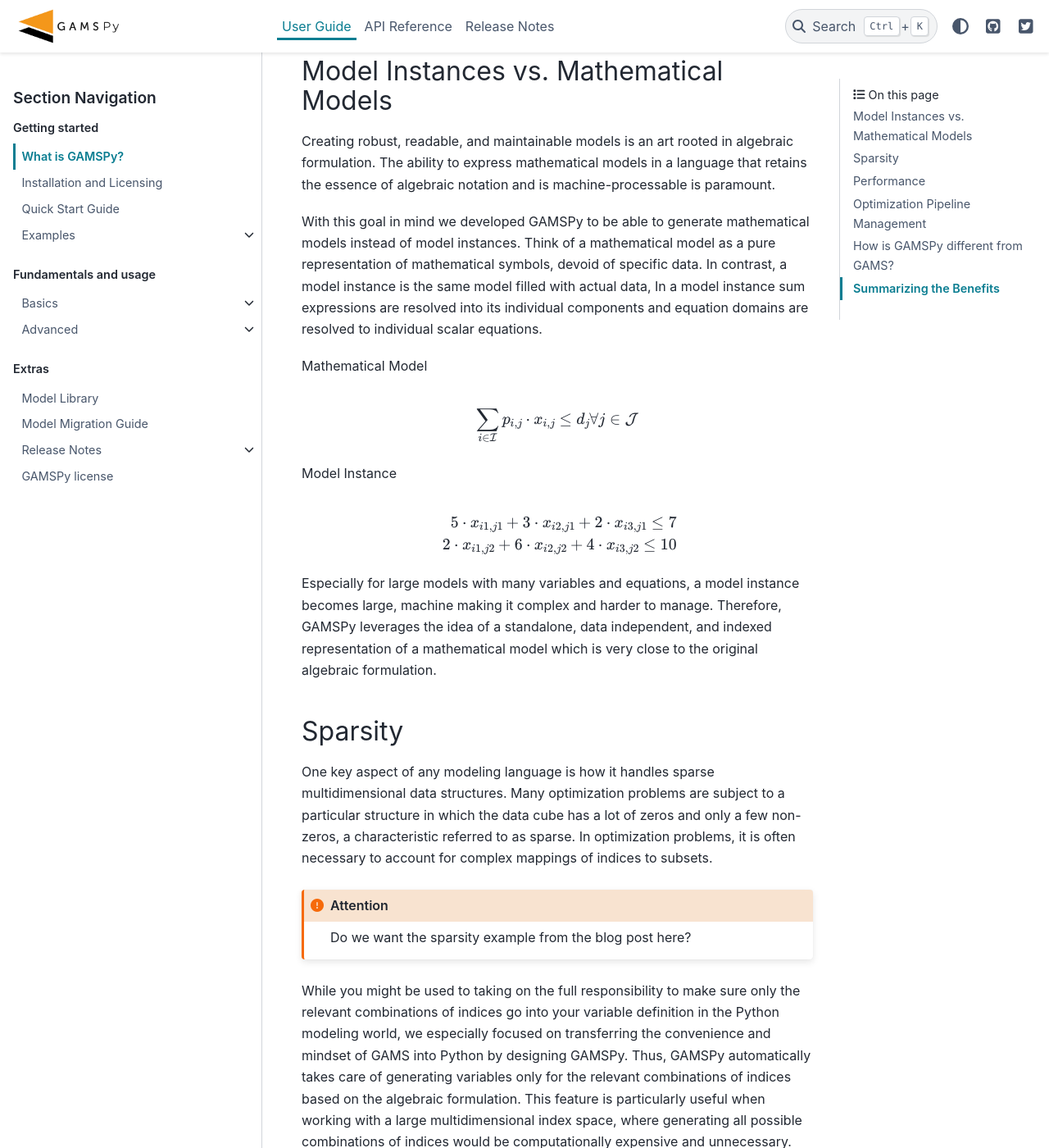
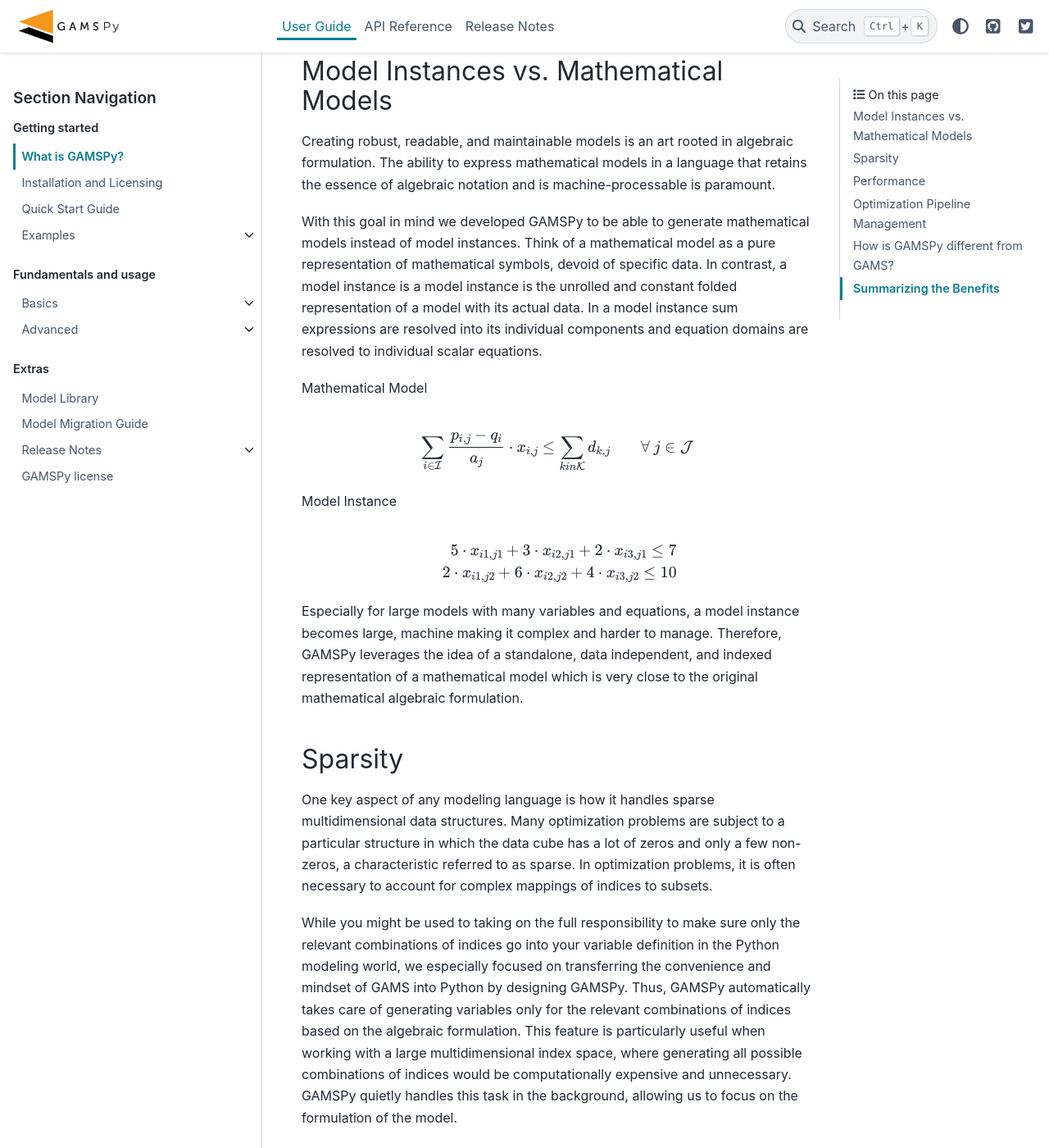
Before and after one commit to GAMS-dev/gamspy, a Sphinx documentation site: the page built from docs/user/whatisgamspy.rst, in a window 1280 px wide and 1400 px high, scrolled down 388 px. Shown: the whole window at 82% size. Built offline with Sphinx 7.4.7 and the PyData theme 0.15.4, drawn with Linux system fonts in a browser that asks for light colours; some of the changed text lies outside the part shown.

Commit message:
adjust with Michaels comments

```diff
--- a/docs/user/whatisgamspy.rst
+++ b/docs/user/whatisgamspy.rst
@@ -23,7 +23,8 @@
 
 With this goal in mind we developed GAMSPy to be able to generate mathematical models instead
 of model instances. Think of a mathematical model as a pure representation of mathematical symbols,
-devoid of specific data. In contrast, a model instance is the same model filled with actual data,
+devoid of specific data. In contrast, a model instance is a model instance is the unrolled and
+constant folded representation of a model with its actual data.
 In a model instance sum expressions are resolved into its individual components and equation
 domains are resolved to individual scalar equations.
 
@@ -31,7 +32,7 @@
 
 .. math::
 
-    \sum_{i \in \mathcal{I}} p_{i,j} \cdot x_{i,j} \le d_j \forall j \in \mathcal{J}
+    \sum_{i \in \mathcal{I}} \frac{p_{i,j} - q_i}{a_j} \cdot x_{i,j} \le \sum_{k in \mathcal{K}} d_{k,j} \hspace{1cm} \forall \: j \in \mathcal{J}
 
 Model Instance
 
@@ -44,7 +45,7 @@
 Especially for large models with many variables and equations, a model instance becomes large, machine
 making it complex and harder to manage. Therefore, GAMSPy leverages the idea of a standalone,
 data independent, and indexed representation of a mathematical model which is very close
-to the original algebraic formulation.
+to the original mathematical algebraic formulation.
 
 
 Sparsity
@@ -56,41 +57,25 @@
 optimization problems, it is often necessary to account for complex mappings of indices
 to subsets.
 
-.. attention::
-    Do we want the sparsity example from the blog post here?
-
 While you might be used to taking on the full responsibility to make sure only the relevant combinations
 of indices go into your variable definition in the Python modeling world, we especially focused on
 transferring the convenience and mindset of GAMS into Python by designing GAMSPy. Thus, GAMSPy
 automatically takes care of generating variables only for the relevant combinations of indices based
 on the algebraic formulation. This feature is particularly useful when working with a large multidimensional
 index space, where generating all possible combinations of indices would be computationally expensive and unnecessary.
-GAMSPy quietly handles this task in the background, allowing us to focus on the formulation of the model::
-
-    Variable(container, "x", [i, j], type="Positive")
-
-The same argument holds for equation domain and sum definitions::
-
-    e = Equation(container, ...)
-    e[...] = ...
+GAMSPy quietly handles this task in the background, allowing us to focus on the formulation of the model.
 
 
 Performance
 -----------
 
-GAMSPy generates GAMS code and executes it by using the GAMS
-backend to resolve assignment operations, generate and solve models. Since GAMS
-have been optimized for decades (since 1970s), and supports many solvers
-that have been developed by optimization experts, it provides good performance
-for model generation and solving models. This is the main source of the speed of
-GAMSPy.
+GAMSPy utilizes the GAMS backend to resolve assignment operations, generate and solve models. Since GAMS
+have been optimized for decades, and supports many solvers that have been developed by optimization experts,
+it provides outstanding performance for model generation and solving models. This is the main source of the
+speed of GAMSPy.
 
 .. seealso::
     `Performance in Optimization Models: A Comparative Analysis of GAMS, Pyomo, GurobiPy, and JuMP <https://www.gams.com/blog/2023/07/performance-in-optimization-models-a-comparative-analysis-of-gams-pyomo-gurobipy-and-jump/>`_
-
-
-.. attention::
-    Do we want a plot showing the differences of GAMS vs GAMSPy performance based on the performance blog post?
 
 
 Optimization Pipeline Management
@@ -118,7 +103,7 @@
 Summarizing the Benefits
 ------------------------
 
-- Generation of mathematical models
-- Data independent modeling
-- Convenient handling of sparse data structures
-- Streamlined optimization pipeline management
+- Generation of mathematical models in Python
+- Abstract algebraic data independent modeling in Python
+- Convenient handling of sparse data structures in Python
+- Streamlined optimization pipeline management in Python
```
Also changed, not shown: other parts of docs/user/whatisgamspy.rst (+1 -1 lines).
